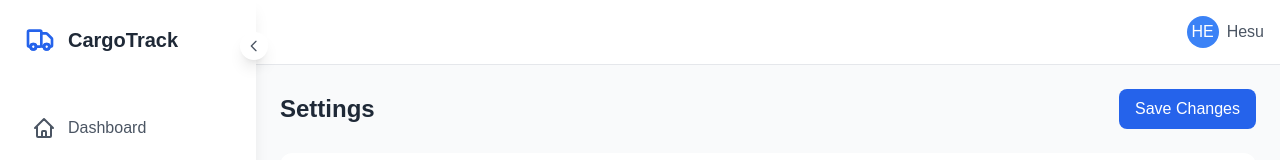
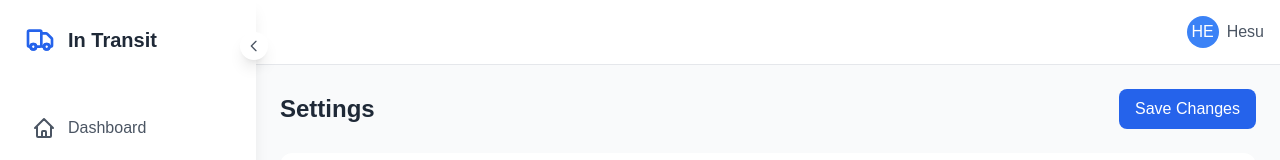
Before and after one commit to HesuDevs/dashboard, a Next.js app: page /tracking/settings in a window 1280 px wide. Shown: the top 160 px of the page. Built offline with nearby package versions, Linux system fonts and the light colour scheme.

Commit message:
feat: in transit

```diff
--- a/components/Sidebar.js
+++ b/components/Sidebar.js
@@ -85,7 +85,7 @@ export default function Sidebar() {
             </svg>
             {isExpanded && (
               <span className="ml-3 text-xl font-semibold text-gray-800">
-                CargoTrack
+                 In Transit
               </span>
             )}
           </div>
```
